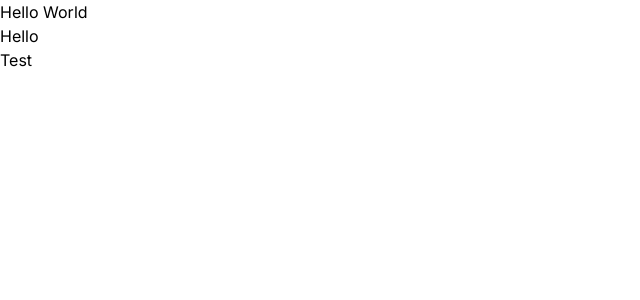
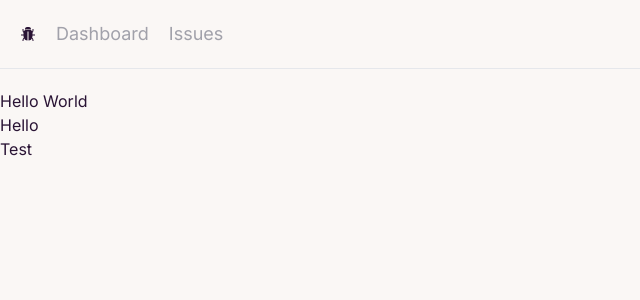
Before and after one commit to RitwickSV/issue-tracker, a Next.js app: page / in a window 1280 px wide. Shown: the top 300 px of the page, without its empty margins (0-640 px from the left). Built offline with nearby package versions, Linux system fonts and the light colour scheme.

Commit message:
added daisy ui & navbar

```diff
--- /dev/null
+++ b/app/NavBar.tsx
@@ -0,0 +1,33 @@
+import Link from "next/link";
+import React from "react";
+import { IoBugSharp } from "react-icons/io5";
+
+const NavBar = () => {
+  const links = [
+    { label: "Dashboard", href: "/" },
+    { label: "Issues", href: "/issues" },
+  ];
+
+  return (
+    <>
+      <nav className="flex space-x-5 p-5 mb-5 items-center h-15 border-b">
+        <Link href="/">
+          <IoBugSharp />
+        </Link>
+        <div className="flex space-x-5">
+          {links.map((link) => (
+            <Link
+              key={link.href}
+              href={link.href}
+              className="text-lg text-zinc-400 hover:text-zinc-700 transition-colors"
+            >
+              {link.label}
+            </Link>
+          ))}
+        </div>
+      </nav>
+    </>
+  );
+};
+
+export default NavBar;
--- a/app/globals.css
+++ b/app/globals.css
@@ -1,7 +1,7 @@
 @tailwind base;
 @tailwind components;
 @tailwind utilities;
-
+/*
 :root {
   --foreground-rgb: 0, 0, 0;
 
@@ -14,13 +14,8 @@
   }
 }
 
-body {
-  color: rgb(var(--foreground-rgb));
-
-}
-
 @layer utilities {
   .text-balance {
     text-wrap: balance;
   }
-}
+} */
--- a/app/layout.tsx
+++ b/app/layout.tsx
@@ -1,6 +1,7 @@
 import type { Metadata } from "next";
 import { Inter } from "next/font/google";
 import "./globals.css";
+import NavBar from "./NavBar";
 
 const inter = Inter({ subsets: ["latin"] });
 
@@ -15,8 +16,11 @@ export default function RootLayout({
   children: React.ReactNode;
 }>) {
   return (
-    <html lang="en">
-      <body className={inter.className}>{children}</body>
+    <html data-theme="cupcake" lang="en">
+      <body suppressHydrationWarning={true} className={inter.className}>
+        <NavBar />
+        <main>{children}</main>
+      </body>
     </html>
   );
 }
--- a/tailwind.config.ts
+++ b/tailwind.config.ts
@@ -15,6 +15,11 @@ const config: Config = {
       },
     },
   },
-  plugins: [],
+  plugins: [
+    require('daisyui'),
+  ],
+  daisyui: {
+    themes: ["light", "dark", "cupcake"],
+  },
 };
 export default config;
```
Also changed, not shown: package.json (+6 -4 lines), 1 other file (tests, documents, lock files or other folders).
